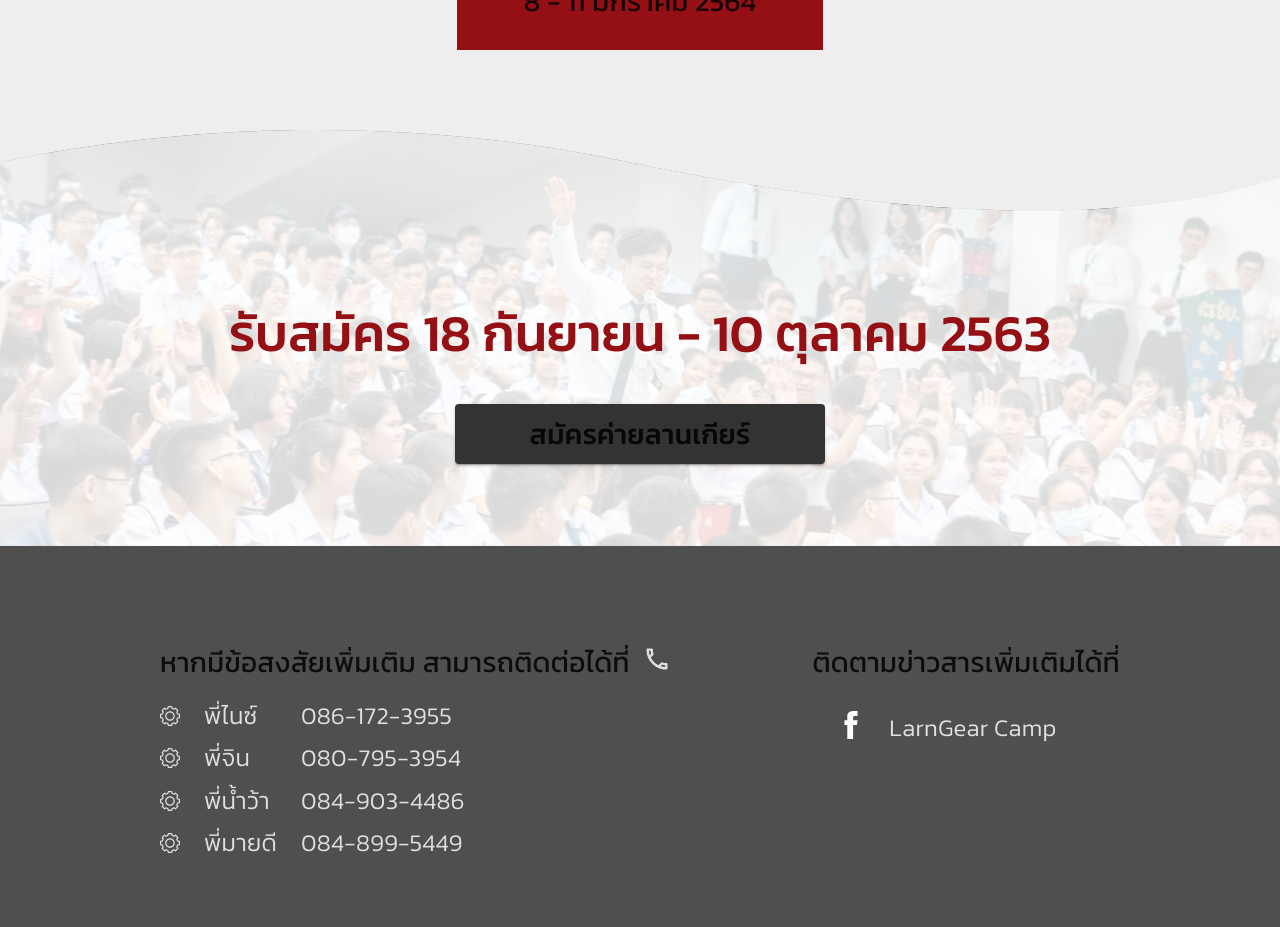
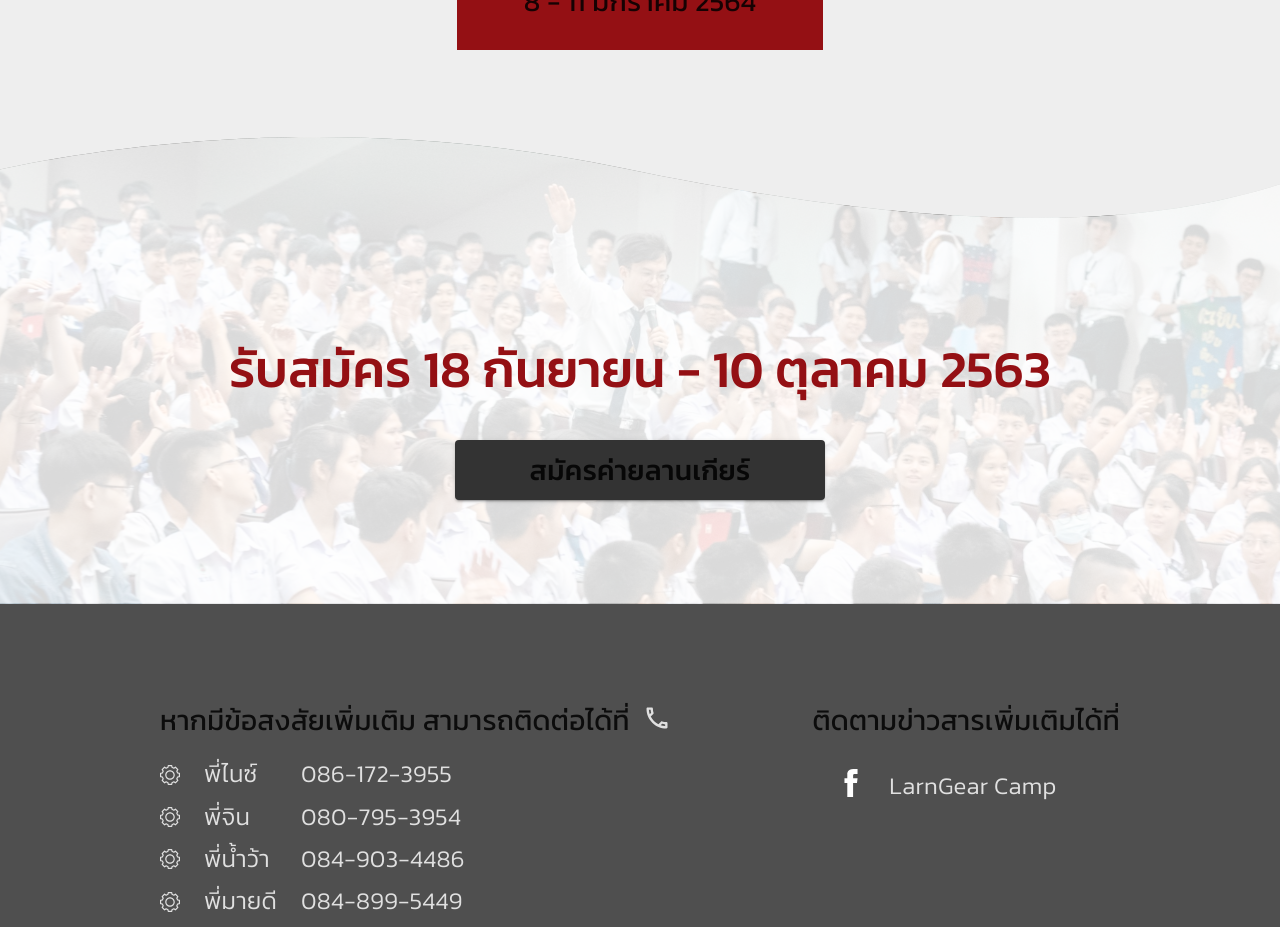
Before and after one commit to esc-chula/larngearcamp-frontend, a React (Create React App) app: page / in a window 1280 px wide. Shown: the part 2940-3867 px from the top of the page. Built offline with nearby package versions, Linux system fonts and the light colour scheme.

Commit message:
fix: landing-3.svg has gap at bottom

```diff
--- a/src/modules/home.module.tsx
+++ b/src/modules/home.module.tsx
@@ -71,7 +71,7 @@ const HomeModule: React.FC = () => {
         ]}
       />
 
-      <BackgroundOverlay src={landing3} aspectRatio={1617 / 525.84} offsetPercentage={10}>
+      <BackgroundOverlay src={landing3} aspectRatio={1440 / 534} offsetPercentage={10} minHeightPx={400}>
         <Box display="flex" height="100%" alignItems="center" justifyContent="center">
           <HomeAnnouce height="max-content" />
         </Box>
```
Also changed, not shown: src/assets/images/background/landing-3.svg.
